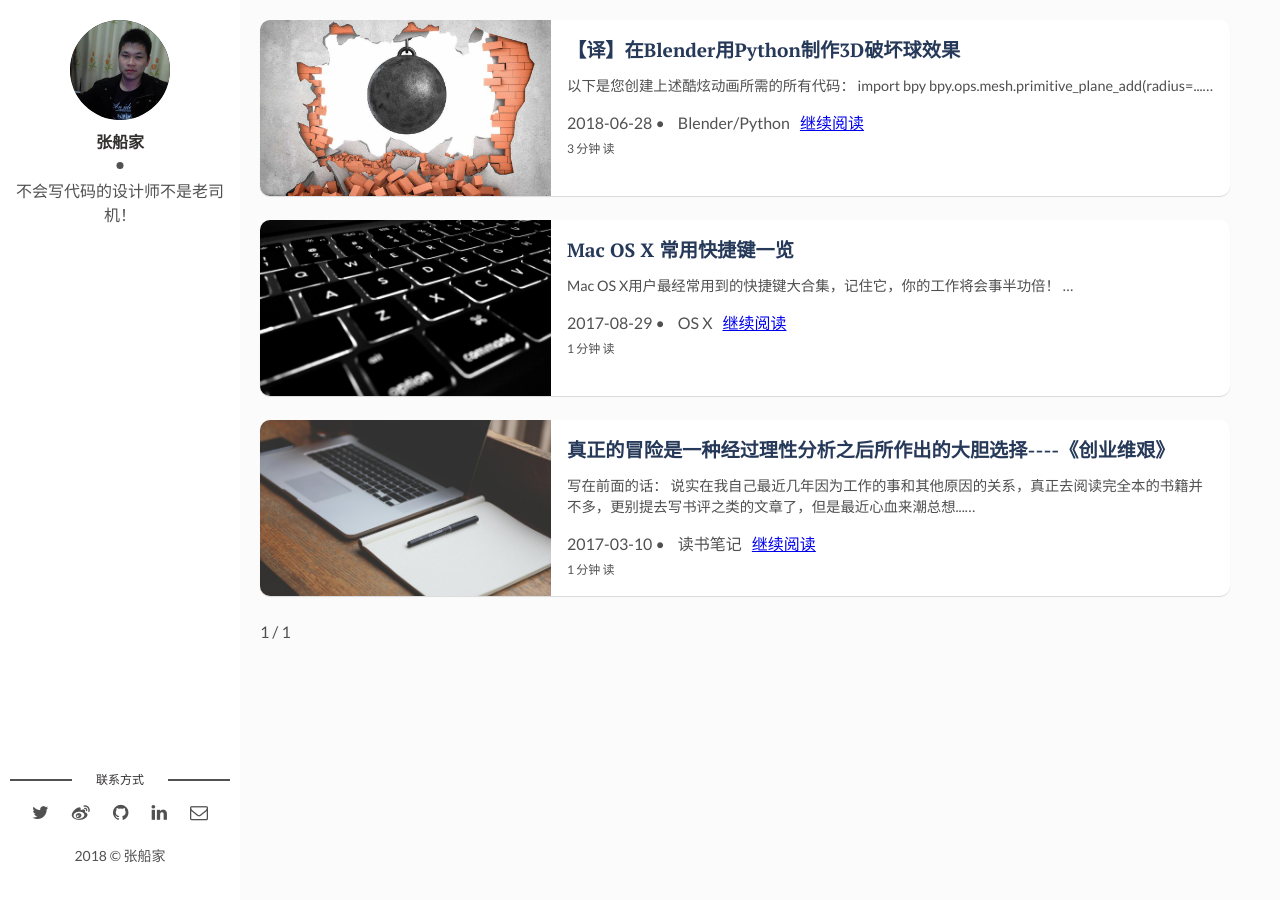
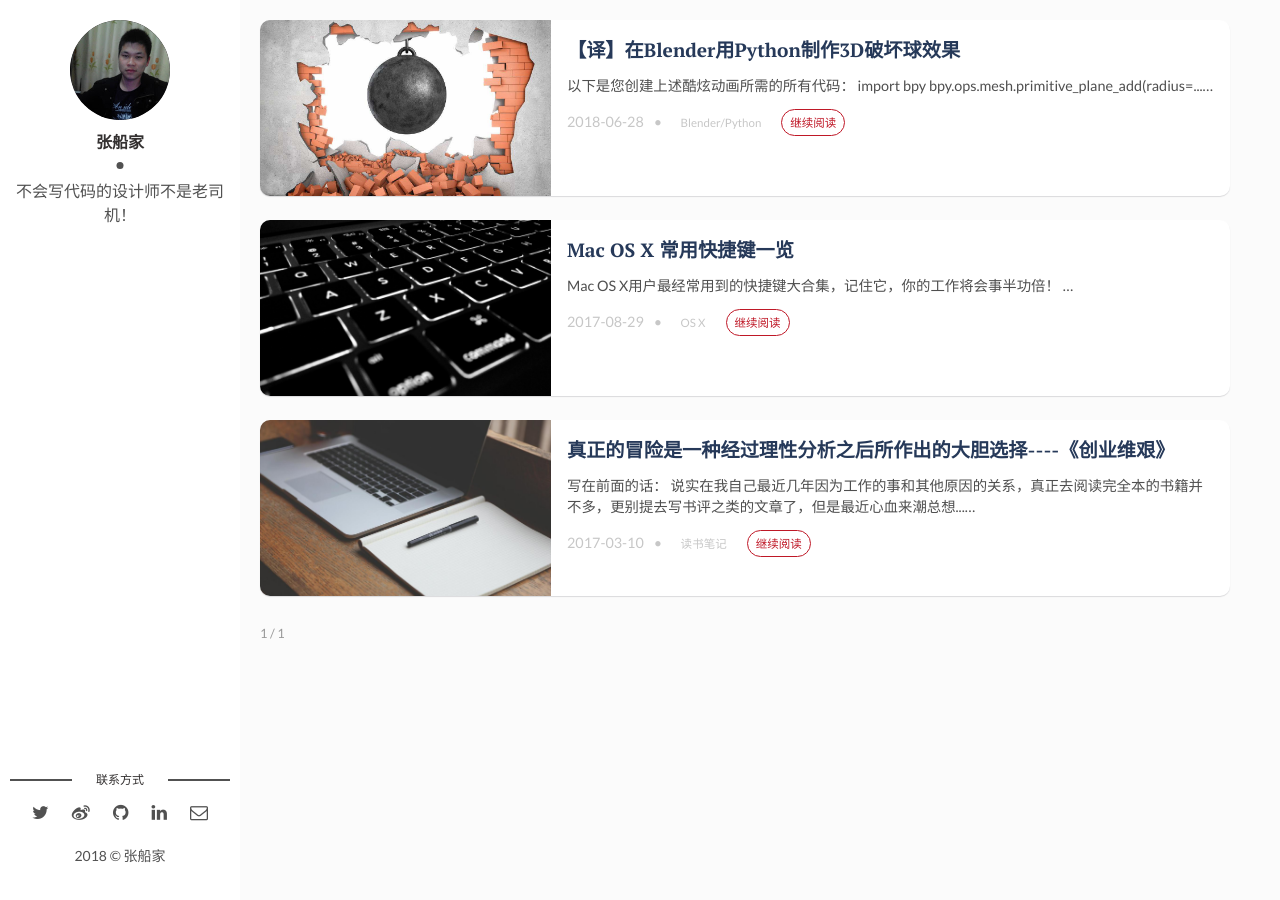
Before and after one commit to zhangchuanjia123/zhangchuanjia123.github.io, a Jekyll site: the page built from index.html, in a window 1280 px wide. Built offline with Jekyll 4.4.1, drawn with Linux system fonts in a browser that asks for light colours; the list of posts is cut into pages by our own code.

Commit message:
2018-07-03日晚上修改

```diff
--- a/_config.yml
+++ b/_config.yml
@@ -32,7 +32,7 @@
 social-twitter: zhangchuanjia # add your Twitter handle
 social-weibo: zhangchuanjia123 # add your Facebook handle
 social-github: zhangchuanjia123 # add your Github handle
-social-linkedin: # add your Linkedin handle
+social-linkedin: in/船家-张-21533b103 # add your Linkedin handle
 social-email: # add your Email address
 
 # Disqus
--- a/_includes/pagination.html
+++ b/_includes/pagination.html
@@ -1,11 +1,11 @@
 <div class="container">
     <nav class="pagination" role="navigation">
         {% if paginator.previous_page %}
-            <a class="newer-posts pagination__newer btn btn-small btn-tertiary" href="{{ paginator.previous_page_path }}#blog">&larr; 最近</a>
+            <a class="pagination__newer btn btn-small btn-tertiary" href="{{ paginator.previous_page_path }}#blog">&larr; 最近</a>
         {% endif %}
         <span class="pagination__page-number">{{ paginator.page }} / {{ paginator.total_pages }}</span>
         {% if paginator.next_page %}
-            <a class="older-posts pagination__older btn btn-small btn-tertiary" href="{{ paginator.next_page_path }}#blog">更早 &rarr;</a>
+            <a class="pagination__older btn btn-small btn-tertiary" href="{{ paginator.next_page_path }}#blog">更早 &rarr;</a>
         {% endif %}
     </nav>
 </div>
--- a/assets/css/main.css
+++ b/assets/css/main.css
@@ -1490,3 +1490,68 @@
     font-size: 21px;
   }
 }
+
+/* 后面加 */
+
+
+
+a {
+  text-decoration: none;
+  color: #BF1827;
+  }
+.btn, .navigation__item a{
+  padding: 10px 20px;
+  border: 1px solid #BF1827;
+  border-radius: 20px;
+  font-size: .9em;
+  font-weight: bold;
+  letter-spacing: 1px;
+  text-shadow: none;
+  color: #BF1827;
+  -webkit-font-smoothing: antialiased;
+}
+
+.pagination__older {
+  margin-left: 1em;
+}
+.btn-small {
+  padding: 8px 12px;
+  font-size: .7em;
+}
+.btn-tertiary {
+  border-color: #999999;
+  color: #999999;
+}
+
+
+.btn_border_small {
+  border: 1px solid #BF1827;
+  border-radius: 20px;
+  padding: 6px 8px;
+  font-size: .8em;
+  margin-left: 10px;
+}
+
+.pagination__page-number {
+  margin: 0;
+  font-size: .8em;
+  color: #999999;
+}
+
+.post-list__meta {
+  display: block;
+  margin: .7em 0 0 0;
+  font-size: .9em;
+  color: #c7c7c7; }
+
+.post-list__meta--date {
+    margin-right: .5em;
+    color: #c7c7c7;
+}
+.post-list__meta--tags {
+    margin-left: .5em;
+}
+.tags {
+  font-size: .8em;
+  color: #c7c7c7;
+}
--- a/index.html
+++ b/index.html
@@ -11,8 +11,8 @@
     <h2 class="post-title"><a href="{{post.url | prepend: site.baseurl}}">{{post.title}}</a></h2>
     <p class="excerpt">{{ post.content | strip_html | truncatewords: 15 | truncate:75 }}&hellip;</p>
 
-    <div class="post-list__meta"><time datetime="{{post.date | date: date_to_xmlschema}}" class="post-list__meta--date date">{{ post.date | date: "%F"}}</time> &#8226; <span class="post-list__meta--tags tags">{{ post.tags }}</span><a class="btn-border-small" href={{ post.url }}>继续阅读</a></div>
-    <span class="post-words">{% capture words %}{{ post.content | number_of_words }}{% endcapture %}{% unless words contains "-" %}{{ words | plus: 250 | divided_by: 250 | append: " 分钟 读" }}{% endunless %}</span>
+    <div class="post-list__meta"><time datetime="{{post.date | date: date_to_xmlschema}}" class="post-list__meta--date date">{{ post.date | date: "%F"}}</time> &#8226; <span class="post-list__meta--tags tags">{{ post.tags }}</span><a class="btn_border_small" href={{ post.url }}>继续阅读</a></div>
+    <!-- <span class="post-words">{% capture words %}{{ post.content | number_of_words }}{% endcapture %}{% unless words contains "-" %}{{ words | plus: 250 | divided_by: 250 | append: " 分钟 读" }}{% endunless %}</span> -->
   </div>
 </article>
 {% endfor %}
```
